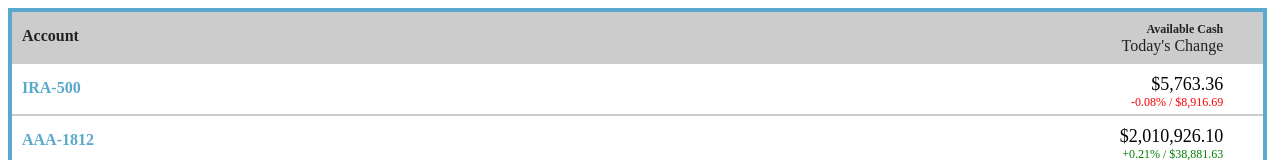
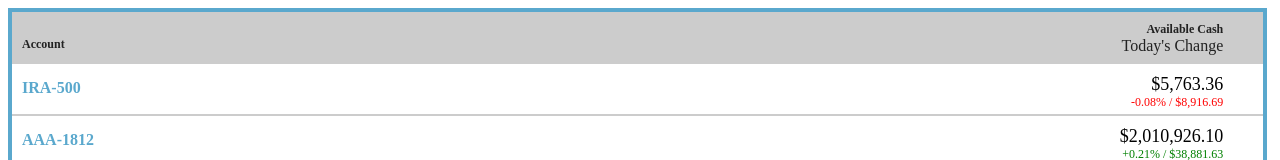
Before and after one commit to shivendra143/angular-yrxnt7, an Angular app: page / in a window 1280 px wide. Shown: the top 160 px of the page. Built offline with nearby package versions, Linux system fonts and the light colour scheme.

Commit message:
1 file modified

```diff
--- a/src/app/app.component.css
+++ b/src/app/app.component.css
@@ -12,7 +12,8 @@
   color:#222222;
   font-weight: bold;
   padding-left: 10px;
-  padding-top: 15px;
+  padding-top: 25px;
+  font-size:12px;
 }
 .rightdatahead{
    width: 48%;
```
